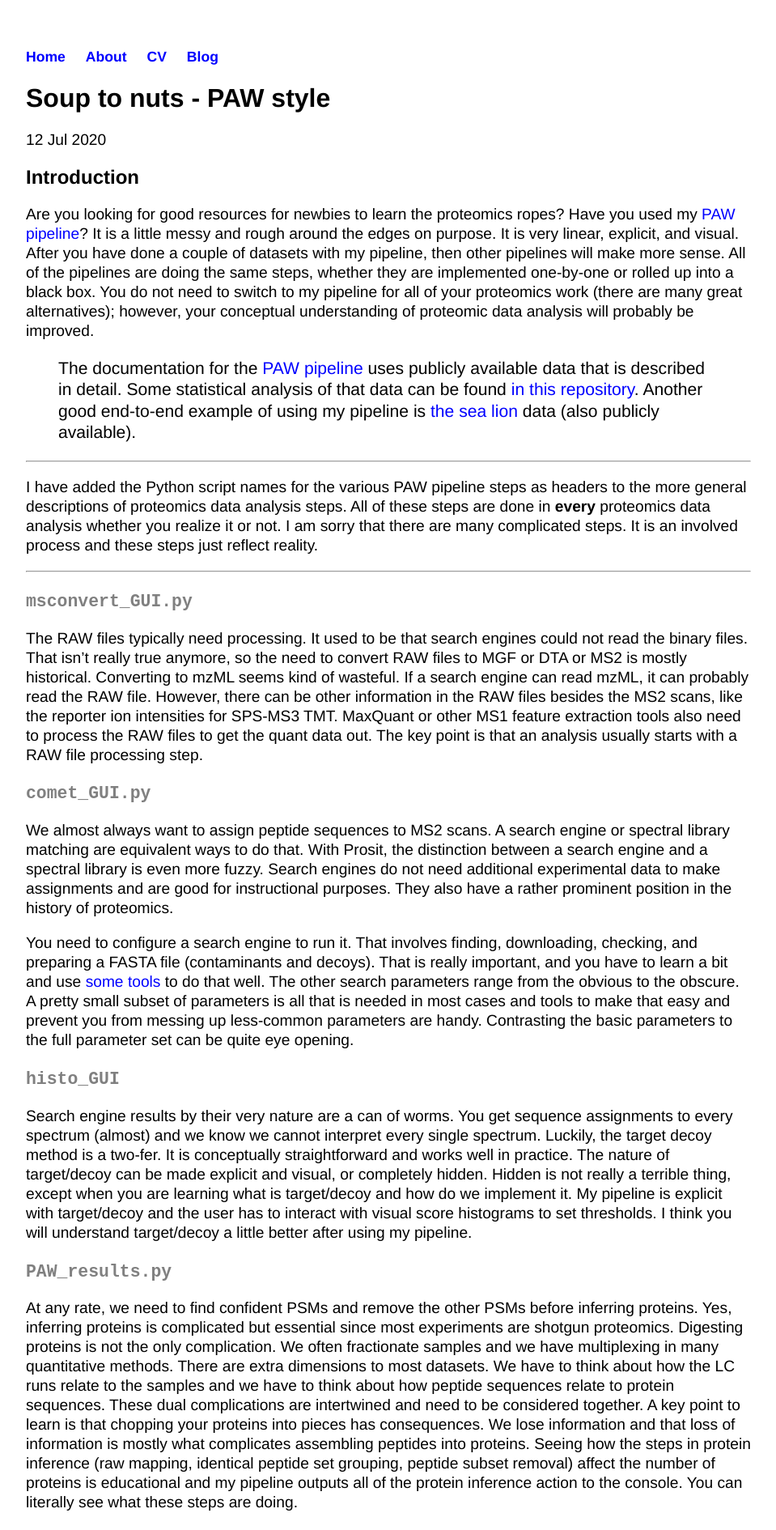
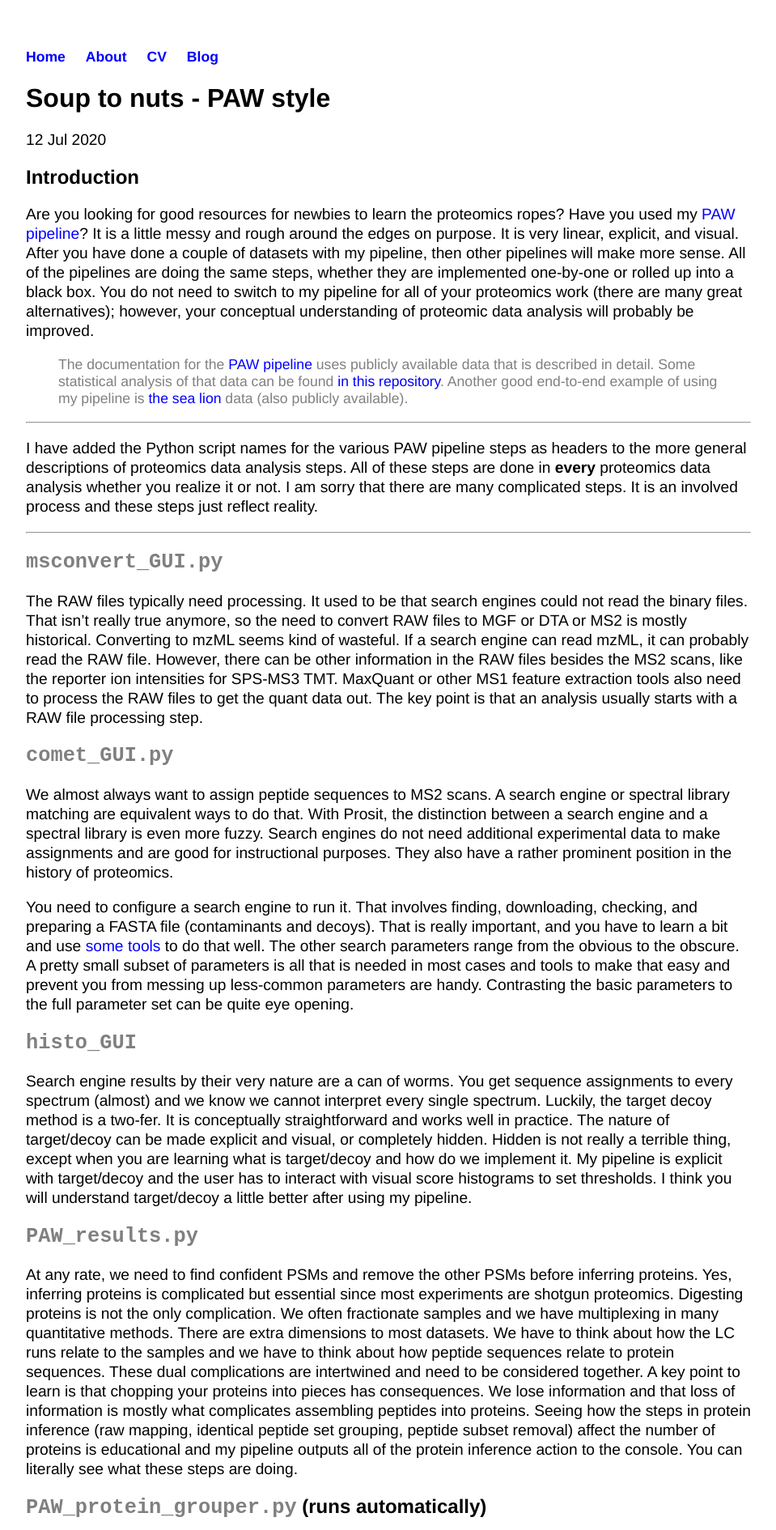
Before and after one commit to pwilmart/pwilmart.github.io, a Jekyll site: the page built from _posts/2020-07-12-Soup-to-nuts.md, in a window 1280 px wide. Shown: the top 1890 px of the page at 81% size, without its empty margins (160-1119 px from the left). Built offline with Jekyll 4.4.1, drawn with Linux system fonts in a browser that asks for light colours.

Commit message:
some CSS style changes

```diff
--- a/css/main.css
+++ b/css/main.css
@@ -36,14 +36,14 @@ p {
     color: #000000;
 }
 
-blockquote {
+blockquote p {
 	font-size: 1.1em;
 	line-height: 1.2em;
 	color: #808080;
 }
 
 code {
-	font-size: 1.1em;
+	font-size: 1.3em;
 	line-height: 1.2em;
 	color: #808080;
 }
```
